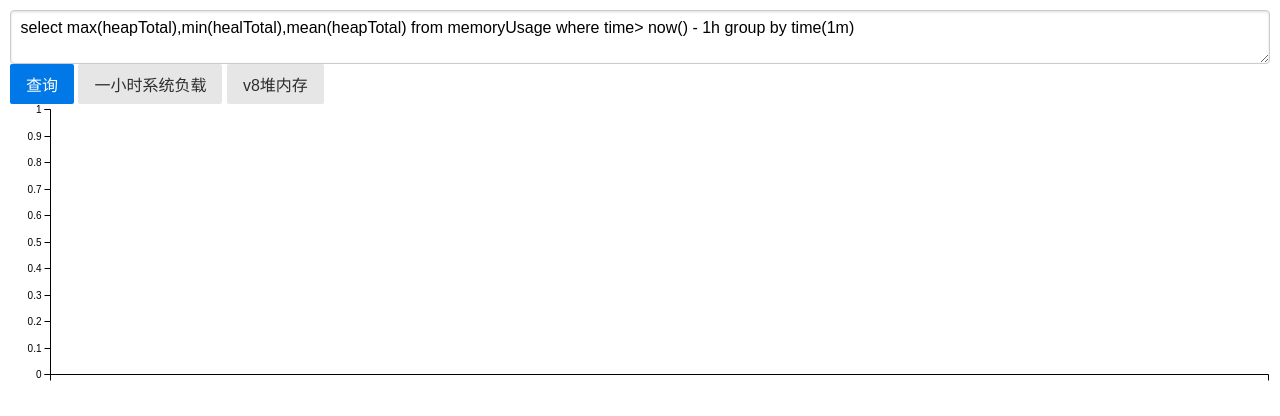
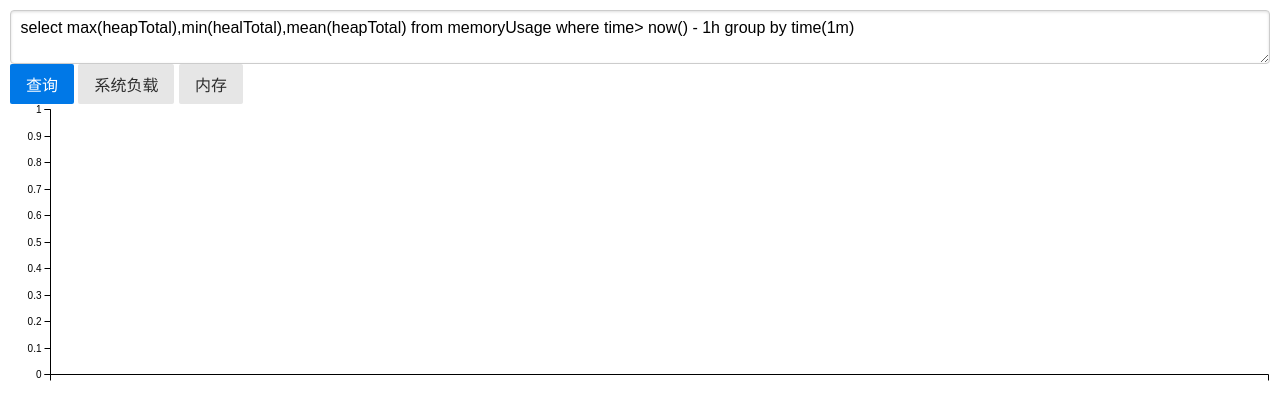
Before and after one commit to longtian/influx_demo, a website: page public/index.html in a window 1280 px wide. Drawn offline with Linux system fonts and the light colour scheme; no server answers.

Commit message:
button width

```diff
--- a/public/index.html
+++ b/public/index.html
@@ -12,8 +12,8 @@
 <form class="pure-form">
     <textarea class="pure-input-1" id="q"></textarea>
     <button class="pure-button pure-button-primary" id="queryBtn">查询</button>
-    <button class="pure-button" data-query="select mean(load1) as load_1min,mean(load5) as load_5min,mean(load15) as load_15min from loadavg where time> now() - 60m group by time(1m)">一小时系统负载</button>
-    <button class="pure-button" data-query="select mean(heapUsed) as heapUsed,mean(heapTotal) as heapTotal from memoryUsage where time> now() - 60m group by time(1m)">v8堆内存</button>
+    <button class="pure-button" data-query="select mean(load1) as load_1min,mean(load5) as load_5min,mean(load15) as load_15min from loadavg where time> now() - 60m group by time(1m)">系统负载</button>
+    <button class="pure-button" data-query="select mean(heapUsed) as heapUsed,mean(heapTotal) as heapTotal from memoryUsage where time> now() - 60m group by time(1m)">内存</button>
 </form>
 <div id="error"></div>
 <div id='chart'></div>
```
